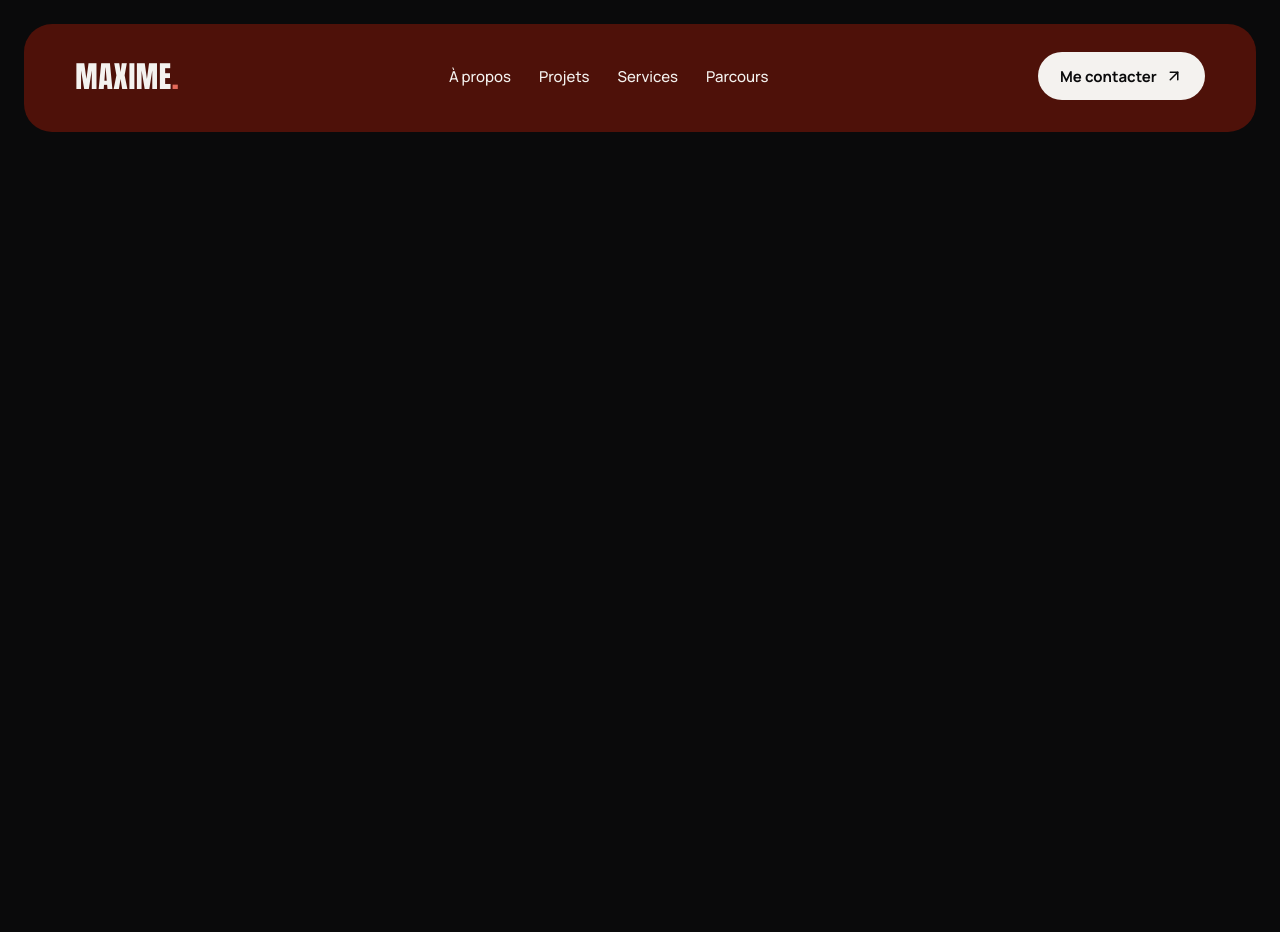
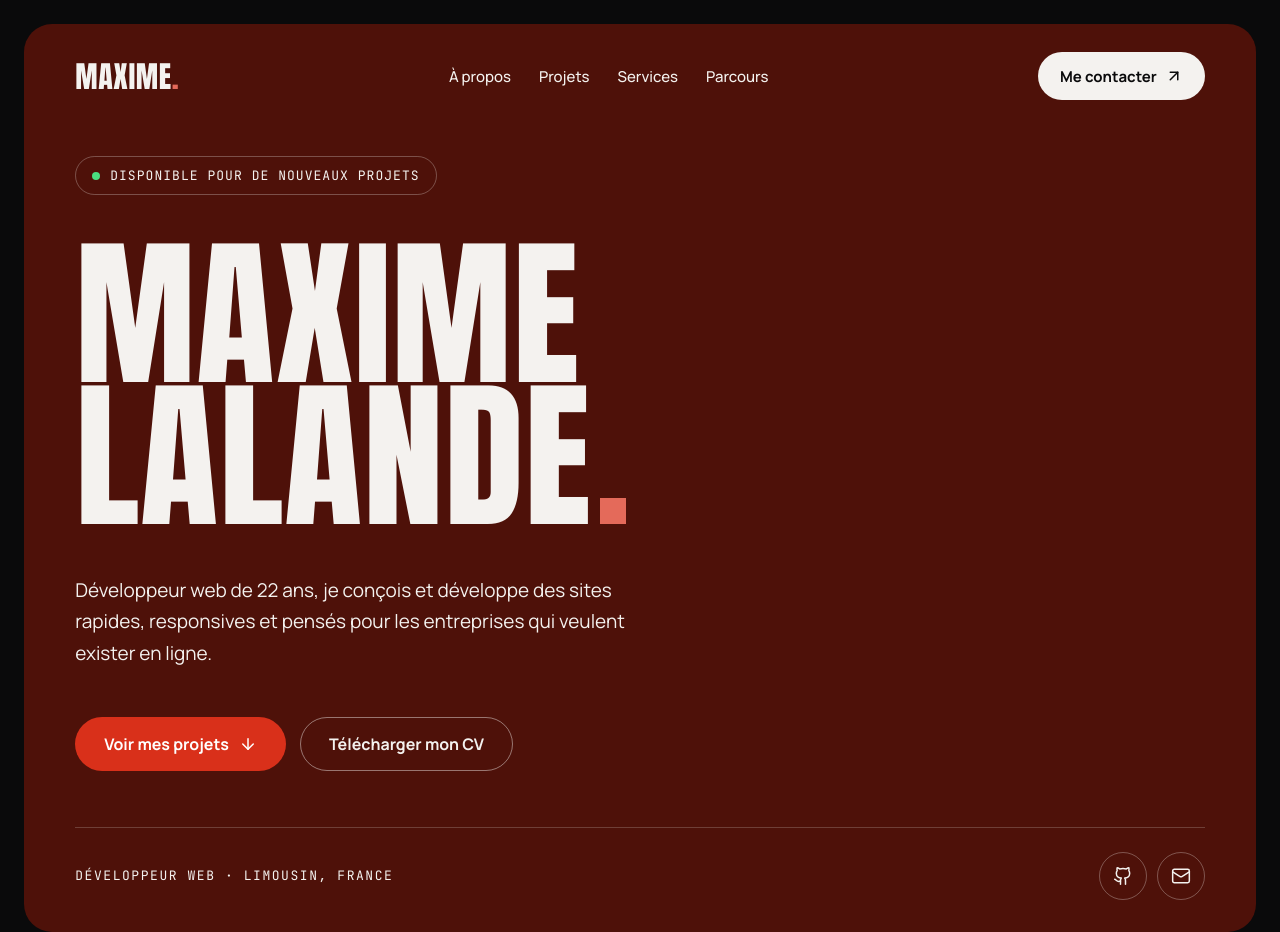
Before and after one commit to lalandem87/Portfolio, a plain HTML site: page index.html in a window 1280 px wide. Before the commit the page ends 800 px from the top, so only its background shows below. Drawn offline with Linux system fonts and the light colour scheme.

Commit message:
feat: add hero

```diff
--- a/index.html
+++ b/index.html
@@ -1,3 +1,5 @@
+<!doctype html>
+<html lang="fr">
   <head>
     <meta charset="UTF-8" />
     <meta name="viewport" content="width=device-width, initial-scale=1.0" />
@@ -5,8 +7,8 @@
     <link rel="preconnect" href="https://fonts.googleapis.com" />
     <link rel="preconnect" href="https://fonts.gstatic.com" crossorigin />
     <link
+      href="https://fonts.googleapis.com/css2?family=Anton&family=JetBrains+Mono:wght@400;500&family=Manrope:wght@400;500;600;700&display=swap"
       rel="stylesheet"
-    href="https://fonts.googleapis.com/css2?family=Anton&family=JetBrains+Mono:wght@400;500&family=Manrope:wght@400;500;600;700&display=swap"
     />
     <link rel="stylesheet" href="style.css" />
   </head>
@@ -39,6 +41,100 @@
             </svg>
           </a>
         </header>
+
+        <section class="hero" id="accueil">
+          <div class="hero-top">
+            <span class="badge">
+              <span class="badge__dot available" aria-hidden="true"></span>
+              Disponible pour de nouveaux projets
+            </span>
+
+            <h1>
+              <span class="hero__line">Maxime</span>
+              <span class="hero__line"
+                >Lalande<span class="hero__square" aria-hidden="true"></span
+              ></span>
+            </h1>
+
+            <p class="hero-desc">
+              Développeur web de 22 ans, je conçois et développe des sites
+              rapides, responsives et pensés pour les entreprises qui veulent
+              exister en ligne.
+            </p>
+
+            <div class="btn-calls">
+              <a href="#projets" class="btn btn-accent">
+                Voir mes projets
+                <svg
+                  aria-hidden="true"
+                  width="18"
+                  height="18"
+                  viewBox="0 0 24 24"
+                  fill="none"
+                  stroke="currentColor"
+                  stroke-width="2"
+                  stroke-linecap="round"
+                  stroke-linejoin="round"
+                >
+                  <path d="M12 5v14" />
+                  <path d="m19 12-7 7-7-7" />
+                </svg>
+              </a>
+              <a href="assets/cv-maxime-lalande.pdf" class="btn" download
+                >Télécharger mon CV</a
+              >
+            </div>
+          </div>
+          <div class="hero-bottom">
+            <p class="hero__location">Développeur web · Limousin, France</p>
+            <div class="socials">
+              <a
+                href="https://github.com/lalandem87"
+                class="social"
+                aria-label="GitHub"
+                target="_blank"
+              >
+                <svg
+                  aria-hidden="true"
+                  width="20"
+                  height="20"
+                  viewBox="0 0 24 24"
+                  fill="none"
+                  stroke="currentColor"
+                  stroke-width="1.8"
+                  stroke-linecap="round"
+                  stroke-linejoin="round"
+                >
+                  <path
+                    d="M15 22v-4a4.8 4.8 0 0 0-1-3.5c3 0 6-2 6-5.5.08-1.25-.27-2.48-1-3.5.28-1.15.28-2.35 0-3.5 0 0-1 0-3 1.5-2.64-.5-5.36-.5-8 0C6 2 5 2 5 2c-.3 1.15-.3 2.35 0 3.5A5.403 5.403 0 0 0 4 9c0 3.5 3 5.5 6 5.5-.39.49-.68 1.05-.85 1.65-.17.6-.22 1.23-.15 1.85v4"
+                  />
+                  <path d="M9 18c-4.51 2-5-2-7-2" />
+                </svg>
+              </a>
+              <a
+                href="mailto:lalandemaxime37@gmail.com"
+                class="social"
+                aria-label="Envoyer un e-mail"
+              >
+                <svg
+                  aria-hidden="true"
+                  width="20"
+                  height="20"
+                  viewBox="0 0 24 24"
+                  fill="none"
+                  stroke="currentColor"
+                  stroke-width="1.8"
+                  stroke-linecap="round"
+                  stroke-linejoin="round"
+                >
+                  <rect width="20" height="16" x="2" y="4" rx="2" />
+                  <path d="m22 7-8.97 5.7a1.94 1.94 0 0 1-2.06 0L2 7" />
+                </svg>
+              </a>
+            </div>
+          </div>
+        </section>
       </div>
     </div>
   </body>
+</html>
--- a/style.css
+++ b/style.css
@@ -1,10 +1,12 @@
 :root {
   --color-text: #f4f2ef;
   --color-bg: #0a0a0b;
+  --color-accent: #d9301a;
   --color-accent-light: #e46a5a;
   --color-accent-deep: #4e1109;
   --font-text: "Manrope", system-ui, sans-serif;
   --font-title: "Anton", sans-serif;
+  --font-mono: "JetBrains Mono", monospace;
 }
 
 * {
@@ -13,16 +15,67 @@
   box-sizing: border-box;
 }
 
+html {
+  scroll-behavior: smooth;
+}
+
+@media (prefers-reduced-motion: reduce) {
+  html {
+    scroll-behavior: auto;
+  }
+}
+
 body {
   background-color: var(--color-bg);
   color: var(--color-text);
   font-family: var(--font-text);
+  -webkit-font-smoothing: antialiased;
 }
 
 a {
   color: inherit;
   text-decoration: none;
 }
+
+img {
+  max-width: 100%;
+  display: block;
+}
+
+/* BOUTONS */
+
+.btn {
+  display: inline-flex;
+  align-items: center;
+  gap: 10px;
+  min-height: 54px;
+  padding: 0 28px;
+  border: 1px solid rgba(244, 242, 239, 0.45);
+  border-radius: 999px;
+  font-size: 16px;
+  font-weight: 700;
+}
+
+.btn-accent {
+  background-color: var(--color-accent);
+  border-color: transparent;
+  color: #ffffff;
+}
+
+.btn-contact {
+  display: inline-flex;
+  align-items: center;
+  gap: 8px;
+  min-height: 48px;
+  padding: 0 22px;
+  border-radius: 999px;
+  background-color: var(--color-text);
+  color: var(--color-bg);
+  font-weight: 700;
+  font-size: 15px;
+}
+
+/* BLOC ROUGE */
 
 .top {
   padding: 24px 24px 0;
@@ -33,6 +86,8 @@ a {
   border-radius: 28px;
   padding: 28px clamp(20px, 4vw, 56px) 32px;
 }
+
+/* HEADER */
 
 .site-header {
   display: flex;
@@ -65,15 +120,106 @@ a {
   padding: 12px 0;
 }
 
-.btn-contact {
+/* HERO */
+
+.hero-top {
+  display: flex;
+  flex-direction: column;
+  gap: 48px;
+  margin: 56px 0;
+}
+
+.badge {
   display: inline-flex;
   align-items: center;
-  gap: 8px;
-  min-height: 48px;
-  padding: 0 22px;
+  gap: 10px;
+  align-self: flex-start;
+  padding: 10px 16px;
+  border: 1px solid rgba(244, 242, 239, 0.28);
   border-radius: 999px;
-  background-color: var(--color-text);
-  color: var(--color-bg);
-  font-weight: 700;
-  font-size: 15px;
+  font-family: var(--font-mono);
+  font-size: 13px;
+  letter-spacing: 0.08em;
+  text-transform: uppercase;
 }
+
+.badge__dot {
+  width: 8px;
+  height: 8px;
+  border-radius: 50%;
+}
+
+.badge__dot.available {
+  background-color: #4ade80;
+}
+
+.badge__dot.unavailable {
+  background-color: var(--color-accent-light);
+}
+
+.hero h1 {
+  font-family: var(--font-title);
+  font-weight: 400;
+  font-size: clamp(76px, 12.6vw, 204px);
+  line-height: 0.88;
+  letter-spacing: 0.005em;
+  text-transform: uppercase;
+}
+
+.hero__line {
+  display: block;
+}
+
+.hero__square {
+  display: inline-block;
+  width: 0.16em;
+  height: 0.16em;
+  margin-left: 0.05em;
+  background-color: var(--color-accent-light);
+}
+
+.hero-desc {
+  max-width: 580px;
+  font-size: 19px;
+  line-height: 1.65;
+}
+
+.btn-calls {
+  display: flex;
+  flex-wrap: wrap;
+  gap: 14px;
+}
+
+/* BAS DU HERO */
+
+.hero-bottom {
+  display: flex;
+  flex-wrap: wrap;
+  align-items: center;
+  justify-content: space-between;
+  gap: 16px 32px;
+  padding-top: 24px;
+  border-top: 1px solid rgba(244, 242, 239, 0.2);
+}
+
+.hero__location {
+  font-family: var(--font-mono);
+  font-size: 13px;
+  letter-spacing: 0.12em;
+  text-transform: uppercase;
+}
+
+.socials {
+  display: flex;
+  gap: 10px;
+}
+
+.social {
+  display: inline-flex;
+  align-items: center;
+  justify-content: center;
+  width: 48px;
+  height: 48px;
+  border: 1px solid rgba(244, 242, 239, 0.3);
+  border-radius: 50%;
+}
```
Lines whose indentation alone changed are shown as unchanged.
